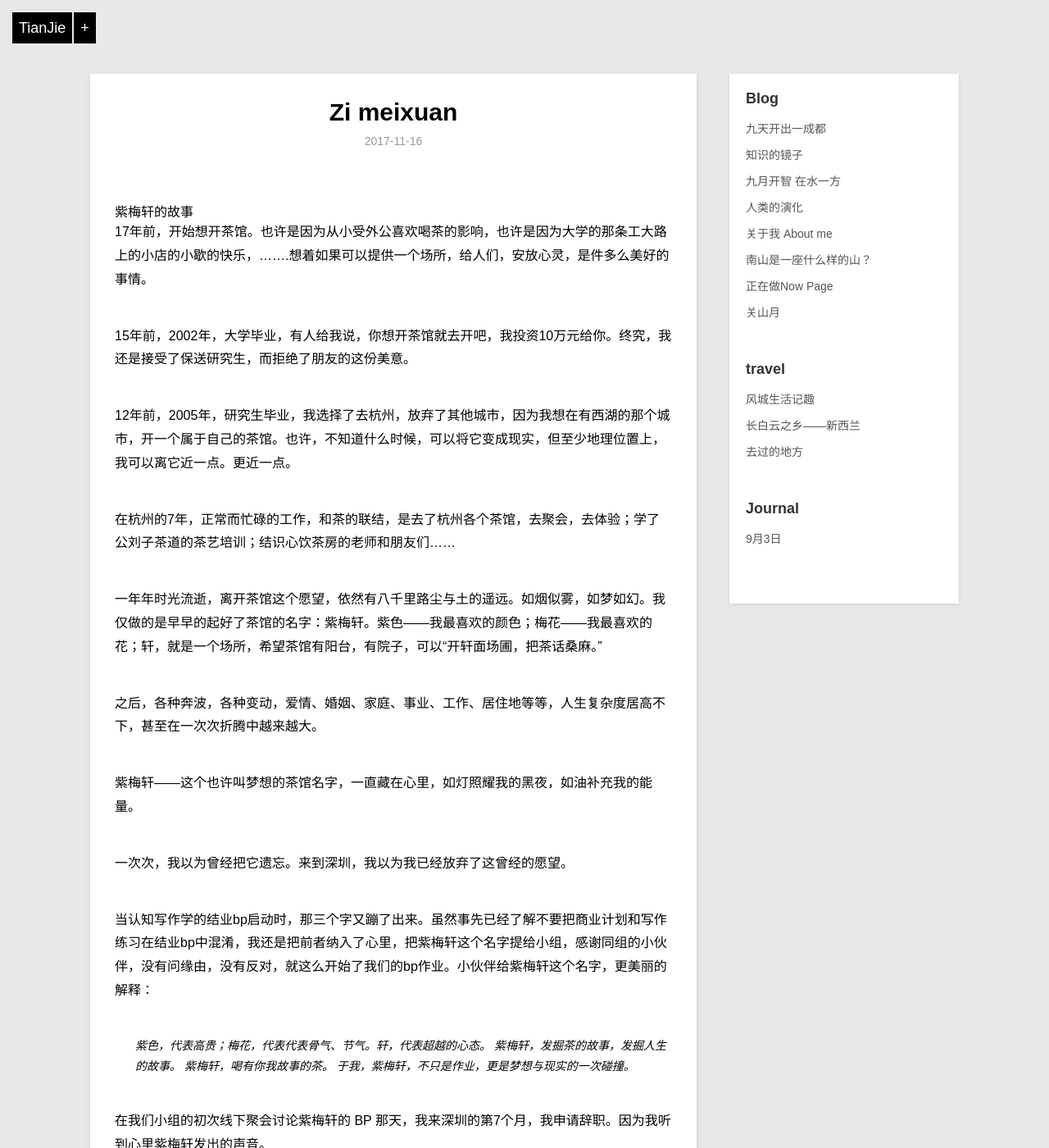
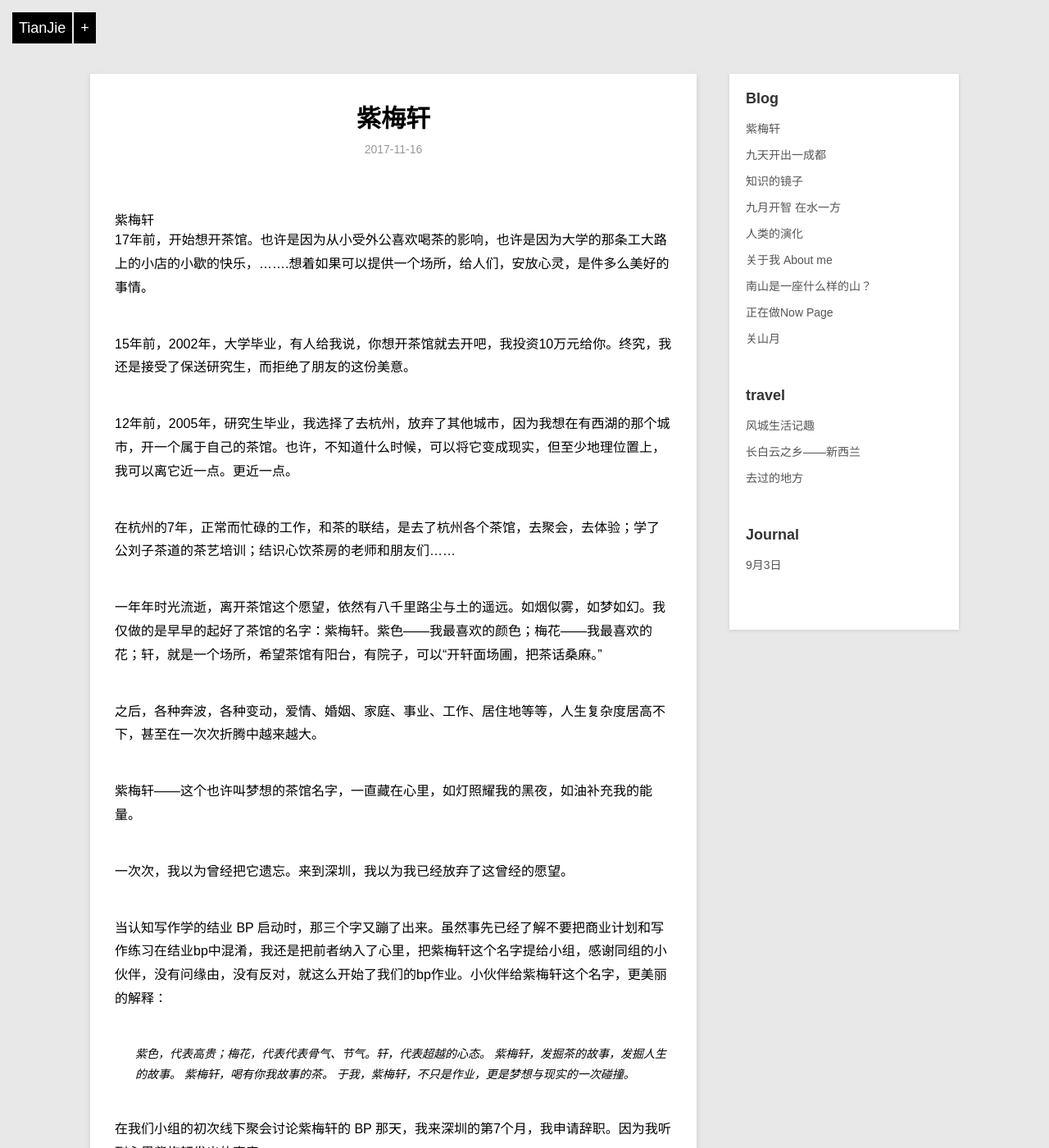
Before and after one commit to violettianjie/violettianjie.github.io, a Jekyll site: the page built from _posts/blog/2017-11-16-zi meixuan.md, in a window 1280 px wide and 1400 px high. Shown: the whole window at 82% size. Built offline with Jekyll 4.4.1, drawn with Linux system fonts in a browser that asks for light colours; our own code applies the rules of GitHub Pages for plain Markdown files.

Commit message:
Update 2017-11-16-zi meixuan.md

```diff
--- a/_posts/blog/2017-11-16-zi meixuan.md
+++ b/_posts/blog/2017-11-16-zi meixuan.md
@@ -1,4 +1,12 @@
-# 紫梅轩的故事
+---
+layout: post
+title: "紫梅轩"
+description: "梦与想"
+category: blog
+---
+
+
+# 紫梅轩
 
 17年前，开始想开茶馆。也许是因为从小受外公喜欢喝茶的影响，也许是因为大学的那条工大路上的小店的小歇的快乐，.......想着如果可以提供一个场所，给人们，安放心灵，是件多么美好的事情。
 
@@ -16,7 +24,7 @@
 
 一次次，我以为曾经把它遗忘。来到深圳，我以为我已经放弃了这曾经的愿望。
 
-当认知写作学的结业bp启动时，那三个字又蹦了出来。虽然事先已经了解不要把商业计划和写作练习在结业bp中混淆，我还是把前者纳入了心里，把紫梅轩这个名字提给小组，感谢同组的小伙伴，没有问缘由，没有反对，就这么开始了我们的bp作业。小伙伴给紫梅轩这个名字，更美丽的解释：
+当认知写作学的结业 BP 启动时，那三个字又蹦了出来。虽然事先已经了解不要把商业计划和写作练习在结业bp中混淆，我还是把前者纳入了心里，把紫梅轩这个名字提给小组，感谢同组的小伙伴，没有问缘由，没有反对，就这么开始了我们的bp作业。小伙伴给紫梅轩这个名字，更美丽的解释：
 >
 紫色，代表高贵；梅花，代表代表骨气、节气。轩，代表超越的心态。
 紫梅轩，发掘茶的故事，发掘人生的故事。
```
